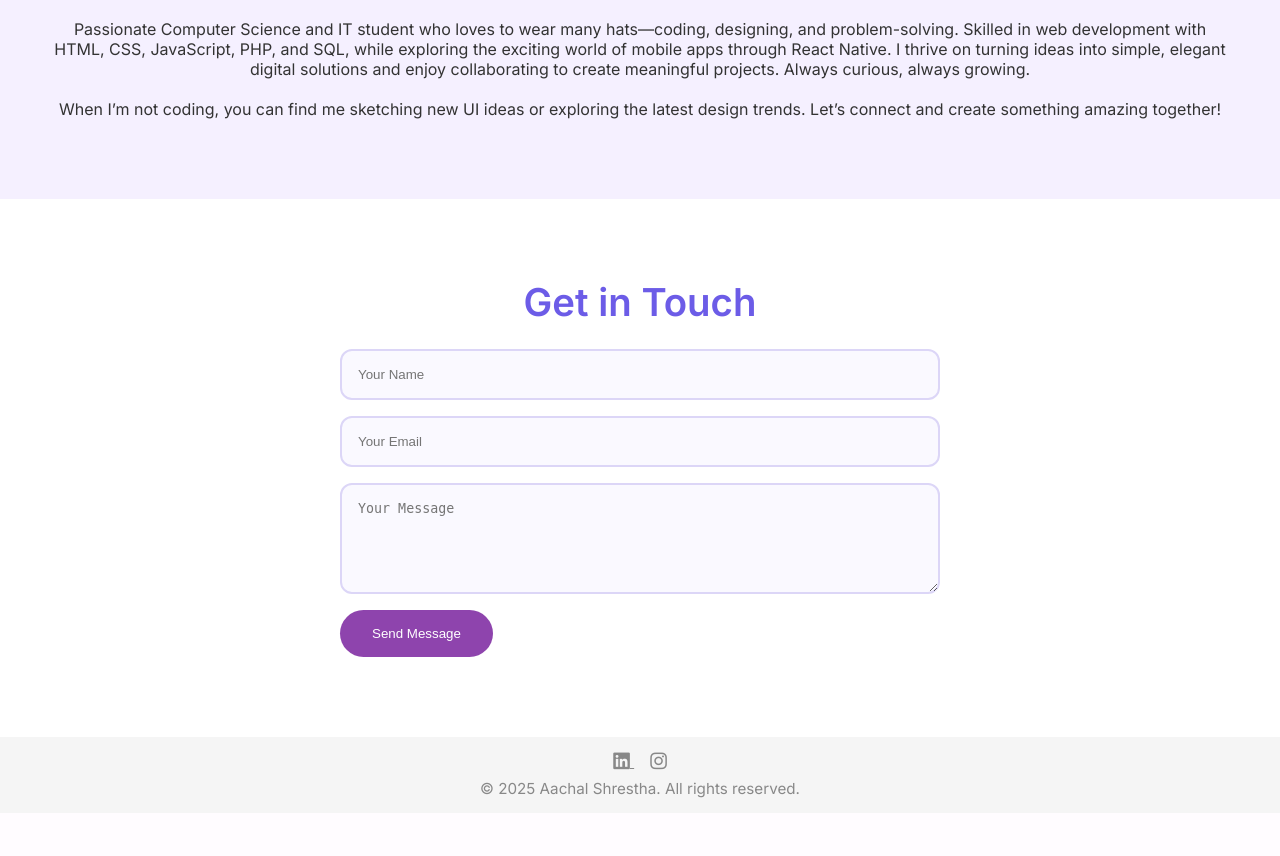
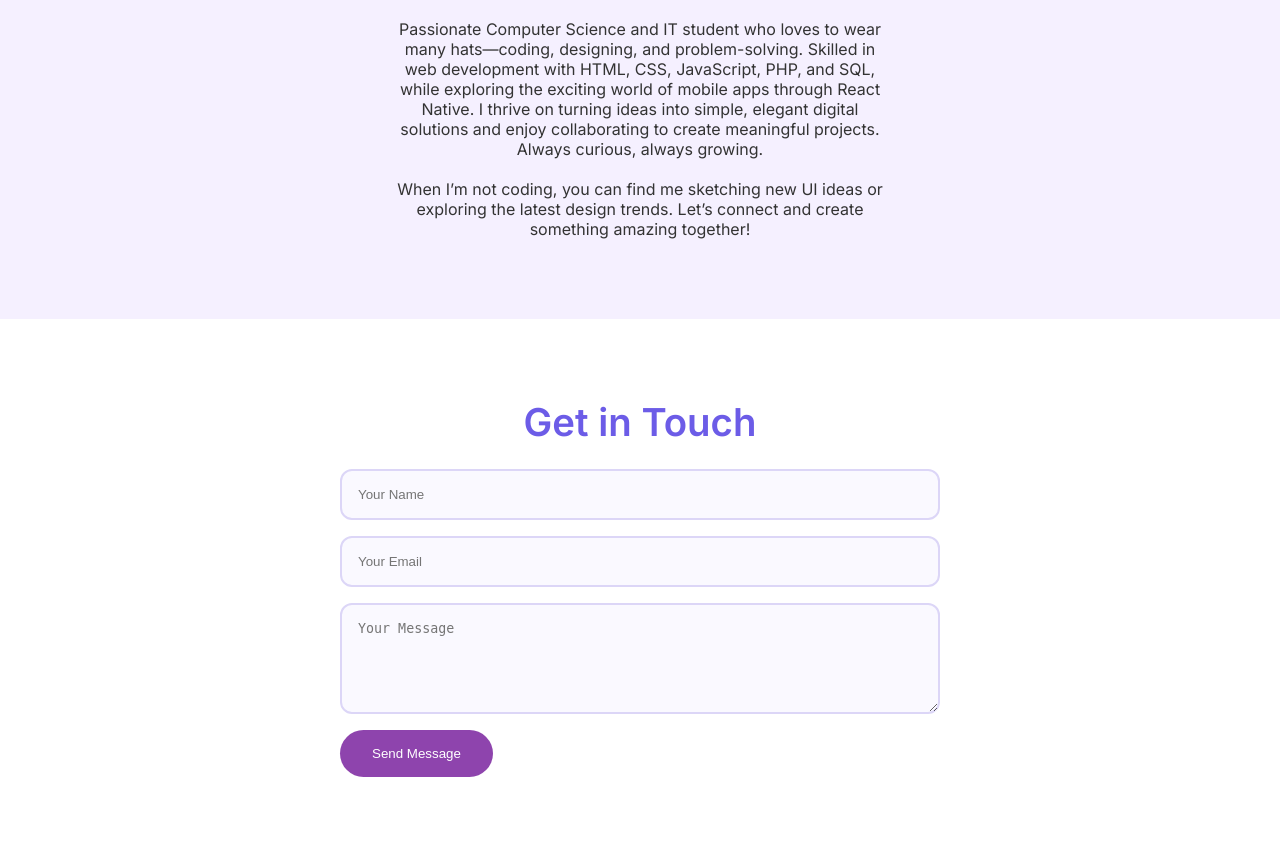
Before and after one commit to aanchalshres/Portfolio, a PHP site: page / in a window 1280 px wide. Shown: the part 1365-2221 px from the top of the page. Before the commit the page ends 2163 px from the top, so only its background shows below. Run offline with PHP 8.4, Linux system fonts and the light colour scheme.

Commit message:
Update style.css

```diff
--- a/style.css
+++ b/style.css
@@ -16,10 +16,6 @@
       font-family: 'Pacifico', cursive;
       font-size: 2rem;
       color: #8e44ad;
-    }
-    header h1 a {
-      text-decoration: none;
-      color: inherit; /* Optional: keeps the link color same as heading */
     }
     nav a {
       margin-left: 1.5rem;
@@ -98,6 +94,12 @@
       margin-bottom: 1rem;
       border: 4px solid #e1c8ff;
     }
+    .about p {
+      text-align: center;
+      margin-left: auto;
+      margin-right: auto;
+      max-width: 500px;
+    }
     .contact {
       background-color: #ffffff;
     }
```
